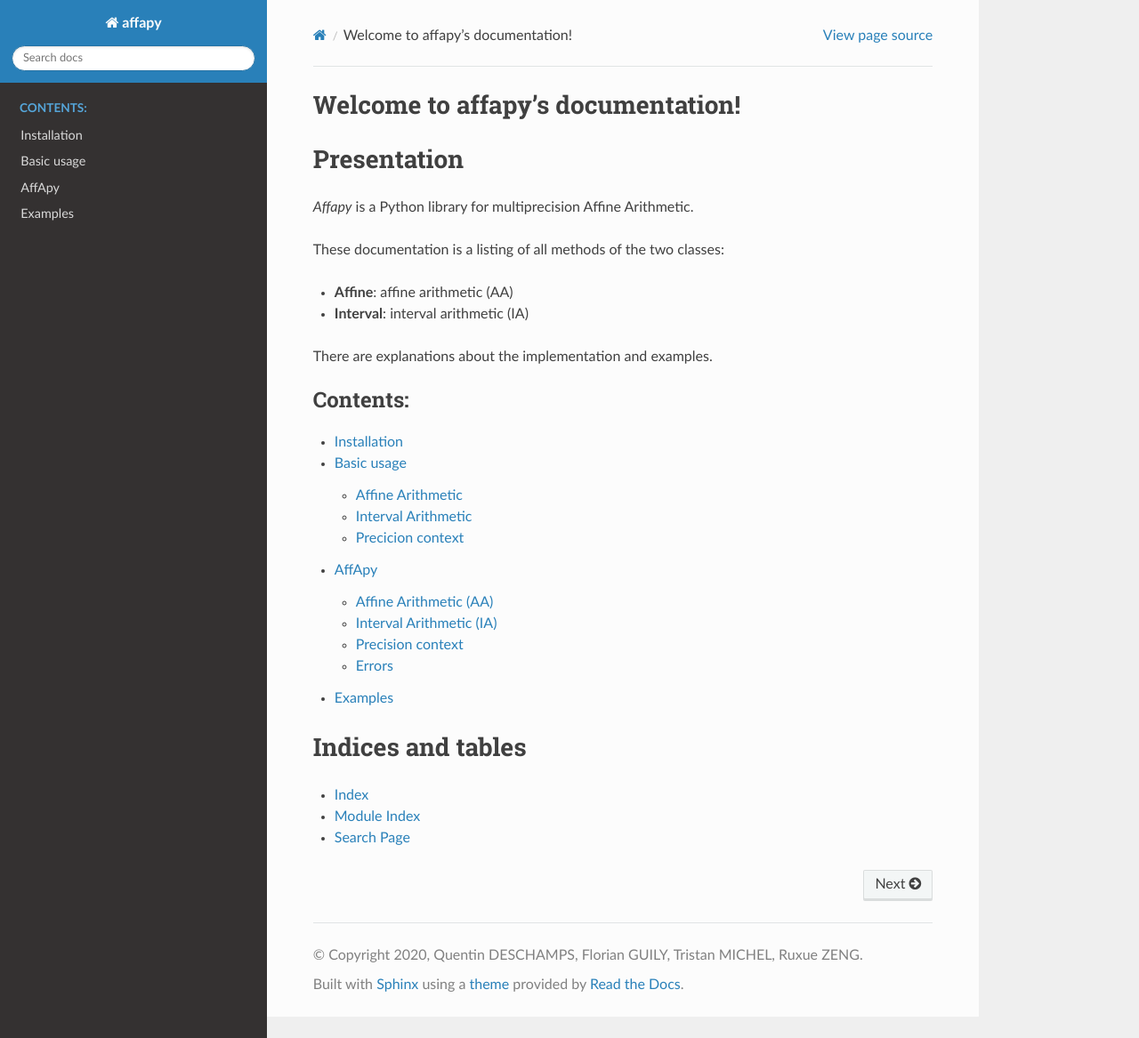
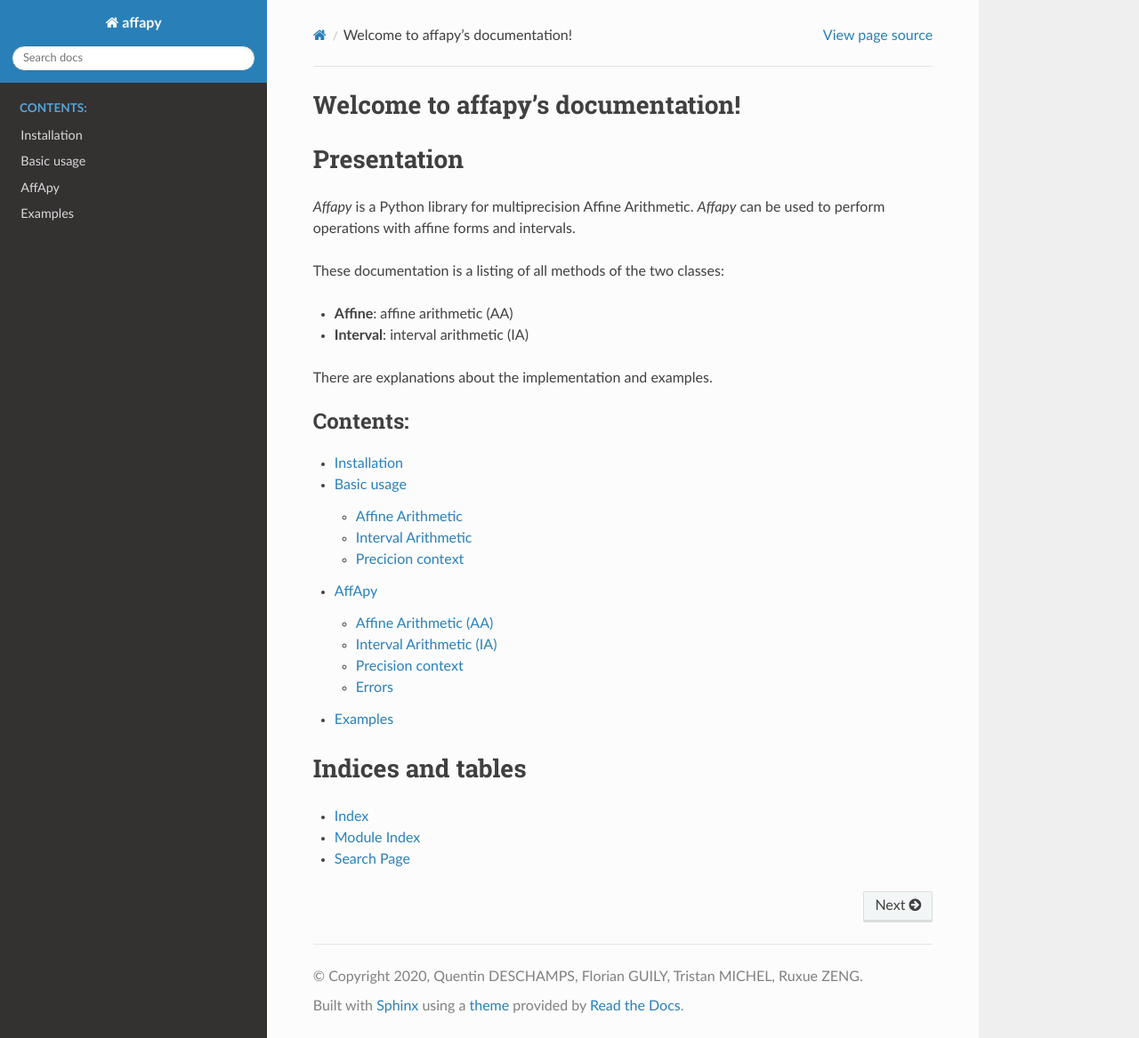
Before and after one commit to vanweric/Affapy, a Sphinx documentation site: the page built from doc/source/index.rst, in a window 1280 px wide and 1167 px high. Shown: the whole window at 89% size. Built offline with Sphinx 7.4.7 and the Read the Docs theme 2.0.0, drawn with Linux system fonts in a browser that asks for light colours.

Commit message:
Update doc

```diff
--- a/doc/source/index.rst
+++ b/doc/source/index.rst
@@ -9,6 +9,7 @@
 Presentation
 ============
 *Affapy* is a Python library for multiprecision Affine Arithmetic.
+*Affapy* can be used to perform operations with affine forms and intervals.
 
 These documentation is a listing of all methods of the two classes:
 
```
